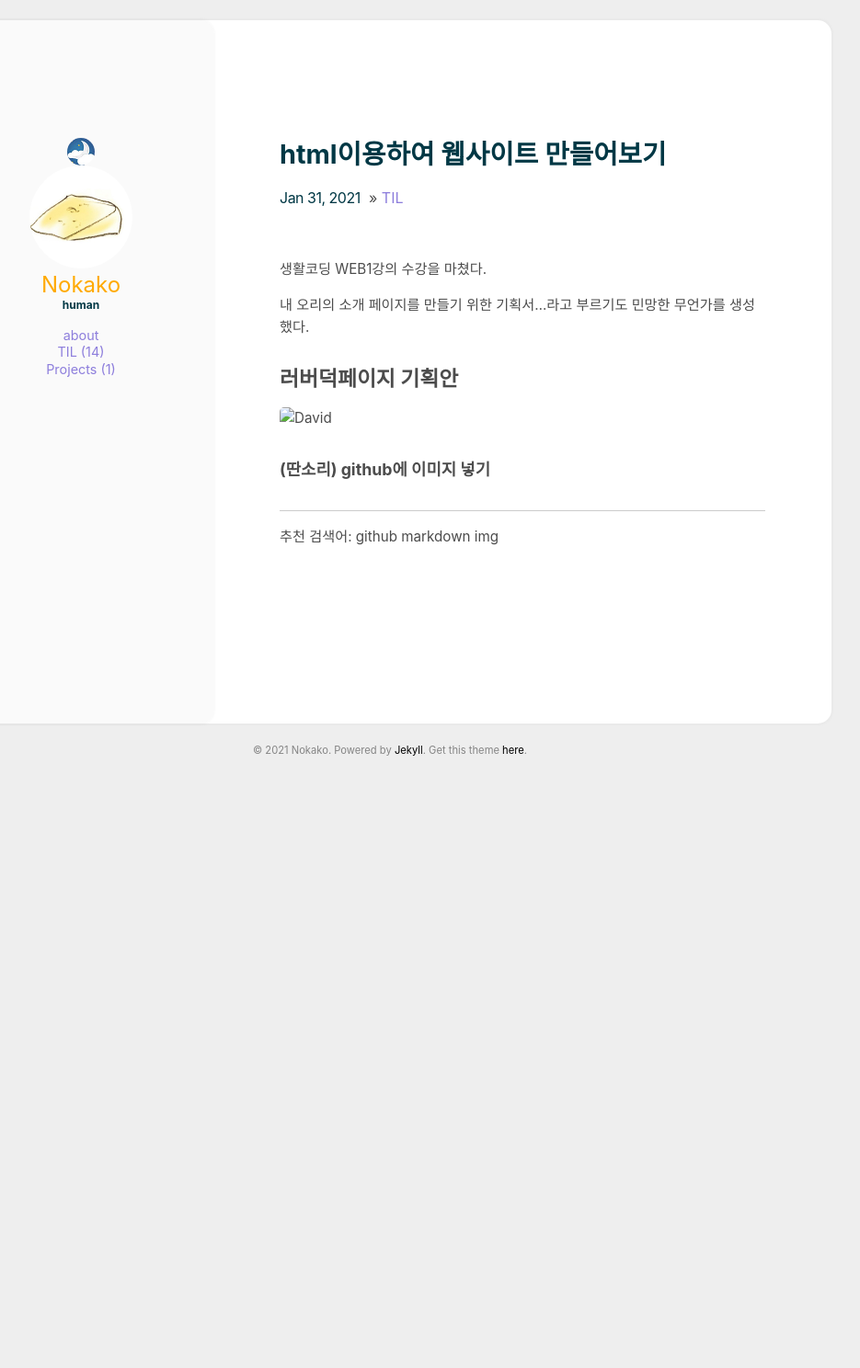
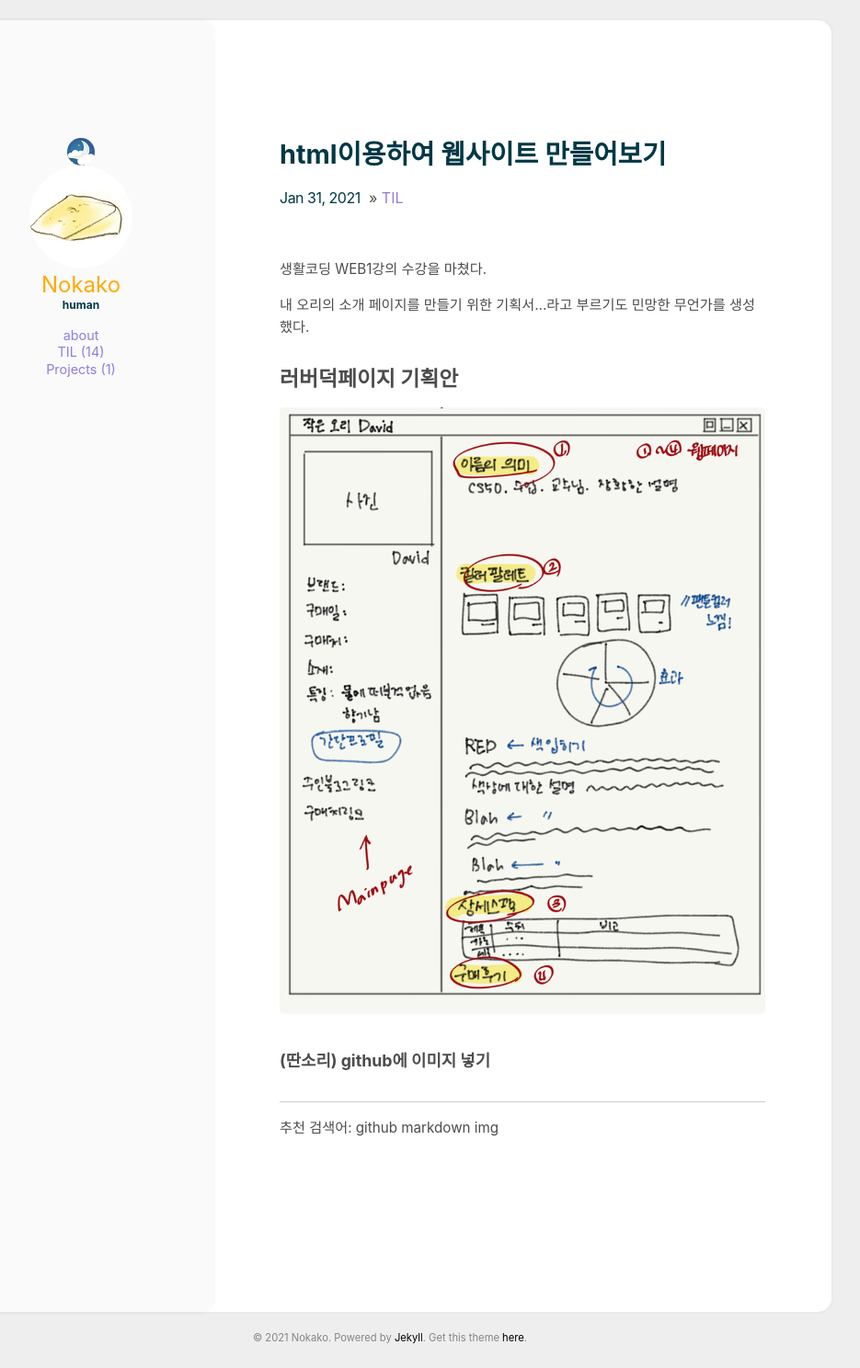
Before and after one commit to Nokako/Nokako.github.io, a Jekyll site: the page built from _posts/2021-01-31-15.md, in a window 1280 px wide. Shown: the whole page at 92% size, without its empty margins (216-1151 px from the left). Built offline with Jekyll 4.4.1, drawn with Linux system fonts in a browser that asks for light colours; before the commit the page ends 922 px from its top, so only the background shows below that.

Commit message:
이미지 테스트

```diff
--- a/_posts/2021-01-31-15.md
+++ b/_posts/2021-01-31-15.md
@@ -9,7 +9,7 @@ comments: true
 내 오리의 소개 페이지를 만들기 위한 기획서...라고 부르기도 민망한 무언가를 생성했다.
 
 ## 러버덕페이지 기획안
-![David](../_img/my_rubber_duck_plan.png)
+![David](/assets/img/my_rubber_duck_plan.png)
 
 ### (딴소리) github에 이미지 넣기
 ---
```
Also changed, not shown: assets/img/my_rubber_duck_plan.png (renamed from _img/my_rubber_duck_plan.png).
